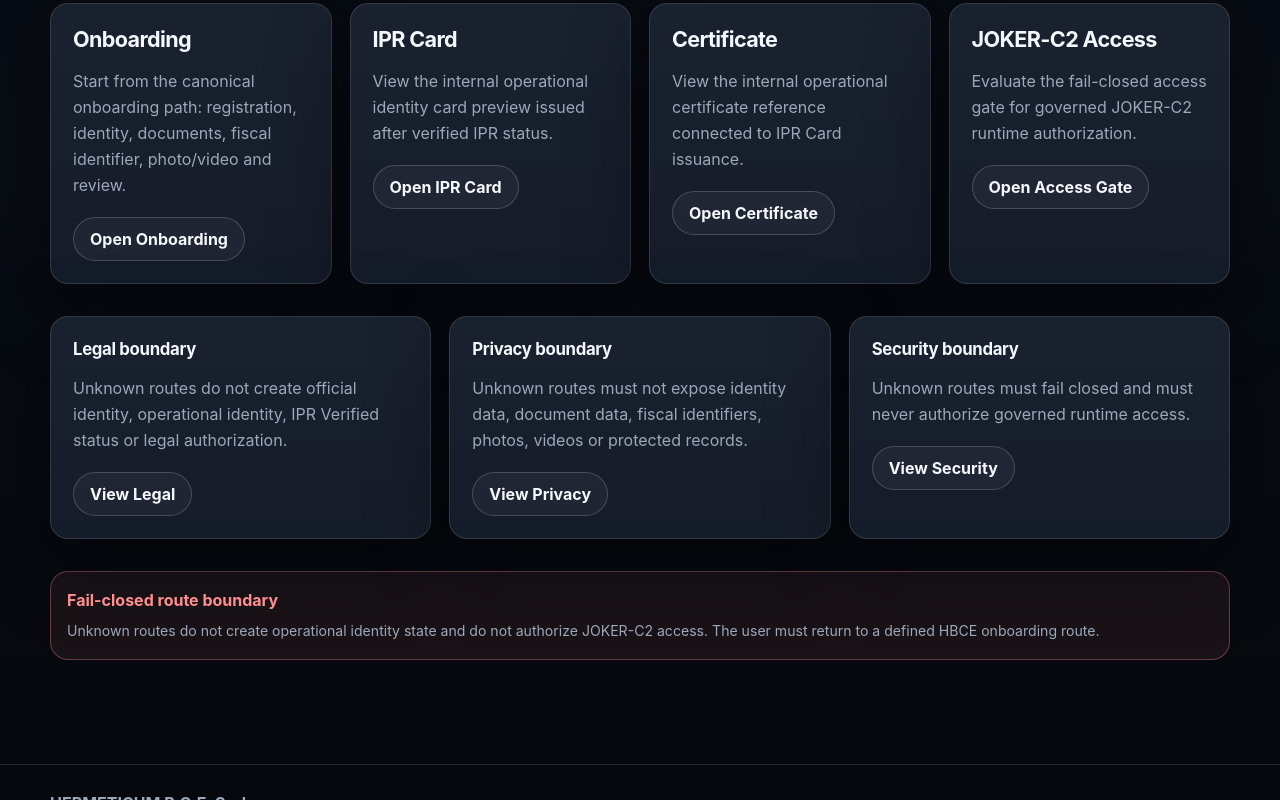
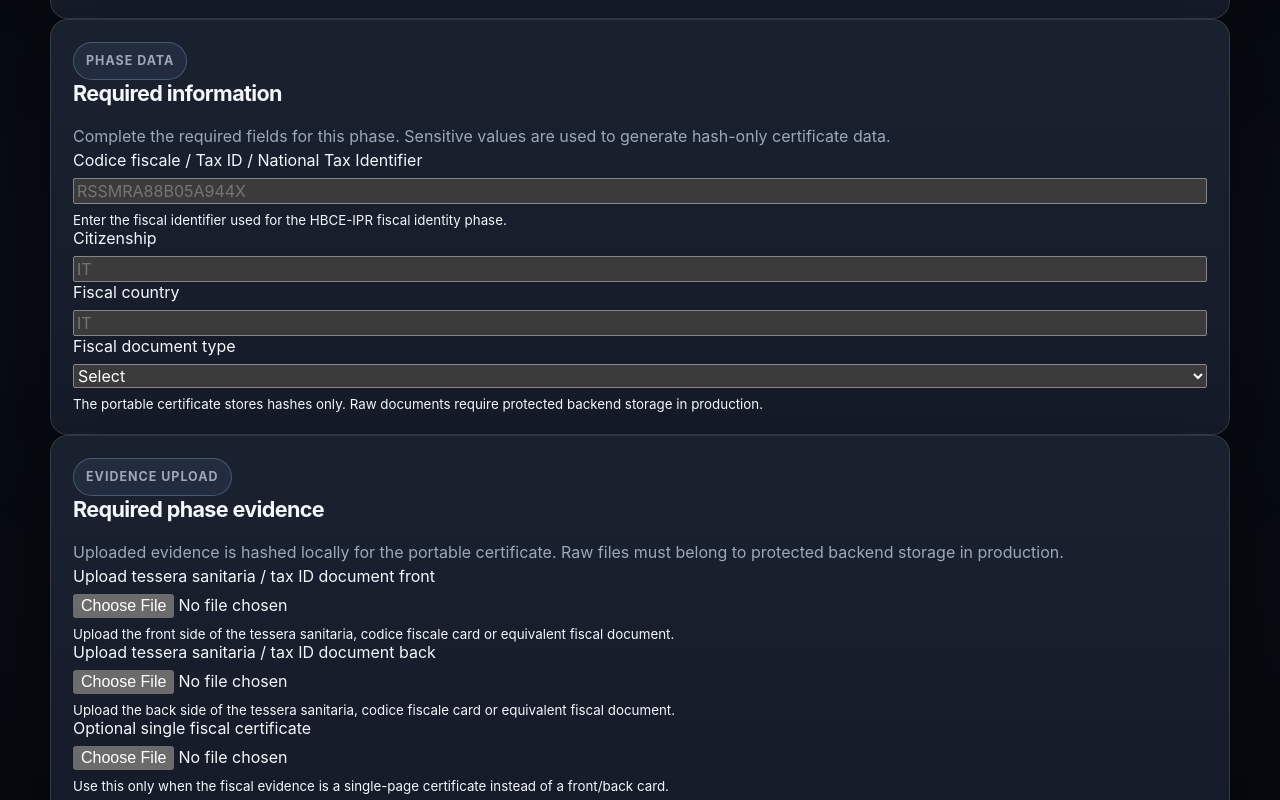
Before and after one commit to manuelcoletta1-source/hbce-ipr-onboarding-app, a Next.js app: page /onboarding/phase-2 in a window 1280 px wide. Before the commit this address had no page. Shown: the part 660-1460 px from the top of the page. Built offline with nearby package versions, Linux system fonts and the light colour scheme.

Commit message:
feat(onboarding): add phase 2 fiscal identity certificate generation

```diff
--- /dev/null
+++ b/app/onboarding/phase-2/page.tsx
@@ -0,0 +1,200 @@
+"use client";
+
+import IprPhaseForm from "@/components/IprPhaseForm";
+
+import { sha256Canonical } from "@/lib/ipr-certificate-chain";
+import { getPhaseDefinitionByNumber } from "@/lib/ipr-phase-map";
+
+import type {
+  IprPhaseEvidenceInputDefinition,
+  IprPhaseFieldDefinition,
+  IprPhaseFormBuildDataContext
+} from "@/components/IprPhaseForm";
+
+import type { JsonObject } from "@/lib/types";
+
+const phase = getPhaseDefinitionByNumber(2);
+
+const fields: IprPhaseFieldDefinition[] = [
+  {
+    name: "tax_id",
+    label: "Codice fiscale / Tax ID / National Tax Identifier",
+    type: "text",
+    placeholder: "RSSMRA88B05A944X",
+    helperText:
+      "Enter the fiscal identifier used for the HBCE-IPR fiscal identity phase."
+  },
+  {
+    name: "citizenship",
+    label: "Citizenship",
+    type: "text",
+    placeholder: "IT"
+  },
+  {
+    name: "fiscal_country",
+    label: "Fiscal country",
+    type: "text",
+    placeholder: "IT"
+  },
+  {
+    name: "fiscal_document_type",
+    label: "Fiscal document type",
+    type: "select",
+    options: [
+      {
+        label: "Italian tessera sanitaria / codice fiscale",
+        value: "ITALIAN_TESSERA_SANITARIA"
+      },
+      {
+        label: "Italian codice fiscale certificate",
+        value: "ITALIAN_CODICE_FISCALE"
+      },
+      {
+        label: "EU tax ID document",
+        value: "EU_TAX_ID_DOCUMENT"
+      },
+      {
+        label: "National fiscal document",
+        value: "NATIONAL_FISCAL_DOCUMENT"
+      },
+      {
+        label: "Other authorized fiscal document",
+        value: "OTHER_AUTHORIZED_FISCAL_DOCUMENT"
+      }
+    ],
+    helperText:
+      "The portable certificate stores hashes only. Raw documents require protected backend storage in production."
+  }
+];
+
+const evidenceInputs: IprPhaseEvidenceInputDefinition[] = [
+  {
+    kind: "TAX_ID_DOCUMENT_FRONT",
+    label: "Upload tessera sanitaria / tax ID document front",
+    description:
+      "Upload the front side of the tessera sanitaria, codice fiscale card or equivalent fiscal document.",
+    accept: "image/*,.pdf",
+    required: true
+  },
+  {
+    kind: "TAX_ID_DOCUMENT_BACK",
+    label: "Upload tessera sanitaria / tax ID document back",
+    description:
+      "Upload the back side of the tessera sanitaria, codice fiscale card or equivalent fiscal document.",
+    accept: "image/*,.pdf",
+    required: true
+  },
+  {
+    kind: "TAX_ID_DOCUMENT_SINGLE",
+    label: "Optional single fiscal certificate",
+    description:
+      "Use this only when the fiscal evidence is a single-page certificate instead of a front/back card.",
+    accept: "image/*,.pdf",
+    required: false
+  }
+];
+
+function getStringValue(
+  context: IprPhaseFormBuildDataContext,
+  fieldName: string
+): string {
+  const value = context.values[fieldName];
+
+  if (typeof value === "boolean") {
+    return value ? "true" : "false";
+  }
+
+  return String(value ?? "").trim();
+}
+
+async function hashPhaseValue(
+  context: IprPhaseFormBuildDataContext,
+  fieldName: string
+): Promise<string> {
+  return sha256Canonical({
+    kind: "HBCE_IPR_PHASE_2_FIELD",
+    field: fieldName,
+    value: getStringValue(context, fieldName)
+  });
+}
+
+function getUploadHash(
+  context: IprPhaseFormBuildDataContext,
+  kind:
+    | "TAX_ID_DOCUMENT_FRONT"
+    | "TAX_ID_DOCUMENT_BACK"
+    | "TAX_ID_DOCUMENT_SINGLE"
+): string | null {
+  return context.uploads.find((upload) => upload.kind === kind)?.sha256 ?? null;
+}
+
+async function buildPhase2FiscalIdentityData(
+  context: IprPhaseFormBuildDataContext
+): Promise<JsonObject> {
+  const taxIdDocumentFrontSha256 = getUploadHash(
+    context,
+    "TAX_ID_DOCUMENT_FRONT"
+  );
+  const taxIdDocumentBackSha256 = getUploadHash(
+    context,
+    "TAX_ID_DOCUMENT_BACK"
+  );
+  const taxIdDocumentSingleSha256 = getUploadHash(
+    context,
+    "TAX_ID_DOCUMENT_SINGLE"
+  );
+
+  const metadataHash = await sha256Canonical({
+    kind: "HBCE_IPR_PHASE_2_FISCAL_METADATA",
+    tax_id_hash: await hashPhaseValue(context, "tax_id"),
+    citizenship_hash: await hashPhaseValue(context, "citizenship"),
+    fiscal_country_hash: await hashPhaseValue(context, "fiscal_country"),
+    fiscal_document_type_hash: await hashPhaseValue(
+      context,
+      "fiscal_document_type"
+    ),
+    tax_id_document_front_sha256: taxIdDocumentFrontSha256,
+    tax_id_document_back_sha256: taxIdDocumentBackSha256,
+    tax_id_document_single_sha256: taxIdDocumentSingleSha256
+  });
+
+  return {
+    tax_id_value_hash: await hashPhaseValue(context, "tax_id"),
+    citizenship_hash: await hashPhaseValue(context, "citizenship"),
+    fiscal_country_hash: await hashPhaseValue(context, "fiscal_country"),
+    fiscal_document_type_hash: await hashPhaseValue(
+      context,
+      "fiscal_document_type"
+    ),
+    tax_id_metadata_hash: metadataHash,
+    previous_payload_sha256:
+      context.previousCertificate?.hash_integrity.payload_sha256 ?? null,
+    next_required_phase: "OFFICIAL_ID_DOCUMENT",
+    issued_at: context.issuedAt,
+    ...(taxIdDocumentFrontSha256
+      ? { tax_id_document_front_sha256: taxIdDocumentFrontSha256 }
+      : {}),
+    ...(taxIdDocumentBackSha256
+      ? { tax_id_document_back_sha256: taxIdDocumentBackSha256 }
+      : {}),
+    ...(taxIdDocumentSingleSha256
+      ? { tax_id_document_sha256: taxIdDocumentSingleSha256 }
+      : {})
+  };
+}
+
+export default function Phase2FiscalIdentityPage() {
+  return (
+    <div className="hbce-container">
+      <IprPhaseForm
+        phase={phase}
+        fields={fields}
+        evidenceInputs={evidenceInputs}
+        buildPhaseData={buildPhase2FiscalIdentityData}
+        submitLabel="Generate HBCE IPR Certificate 02"
+        successTitle="HBCE IPR Certificate 02 generated"
+        successDescription="The fiscal identity certificate has been generated and downloaded. Use this file in Phase 3 — Official ID Document."
+      />
+    </div>
+  );
+}
```
